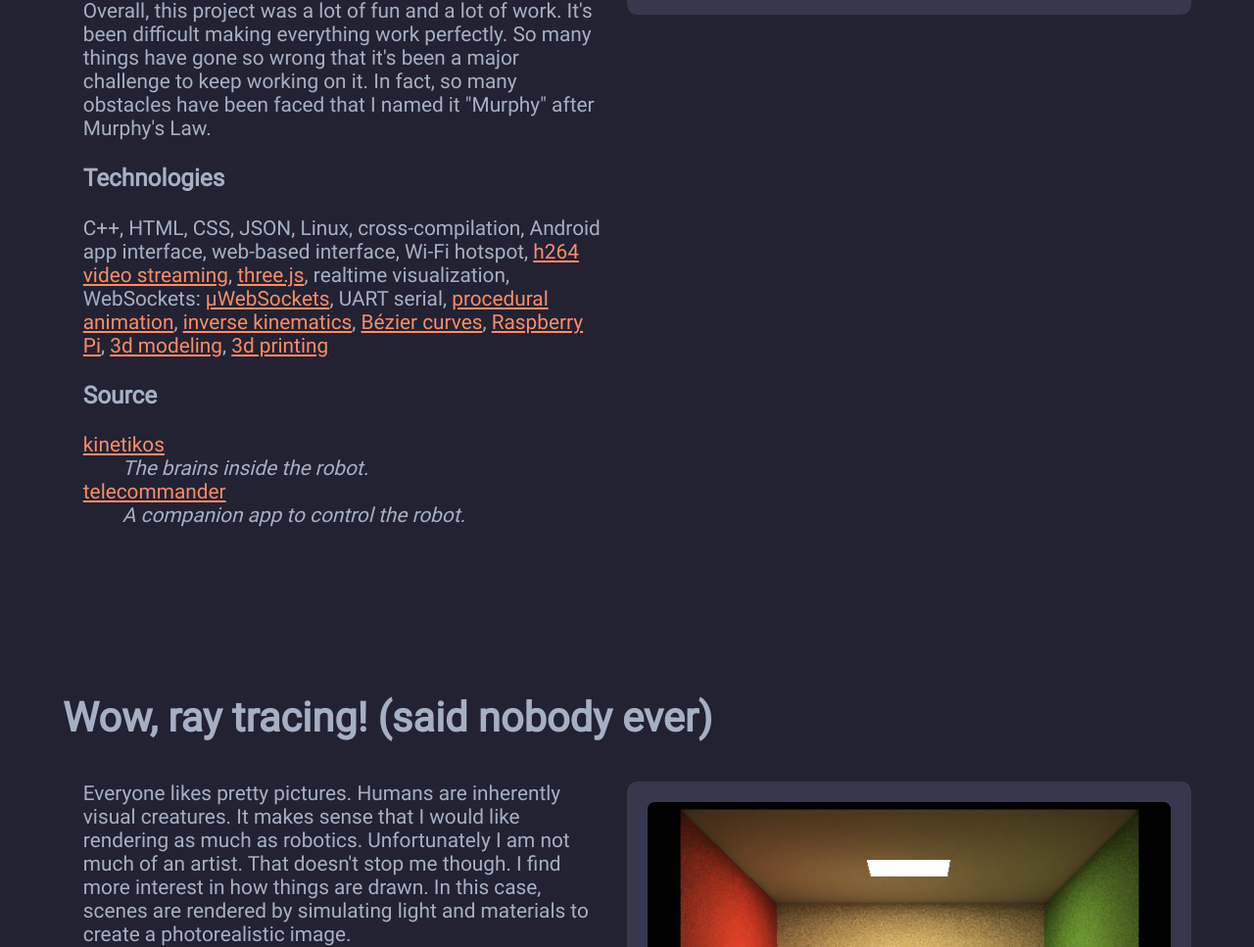
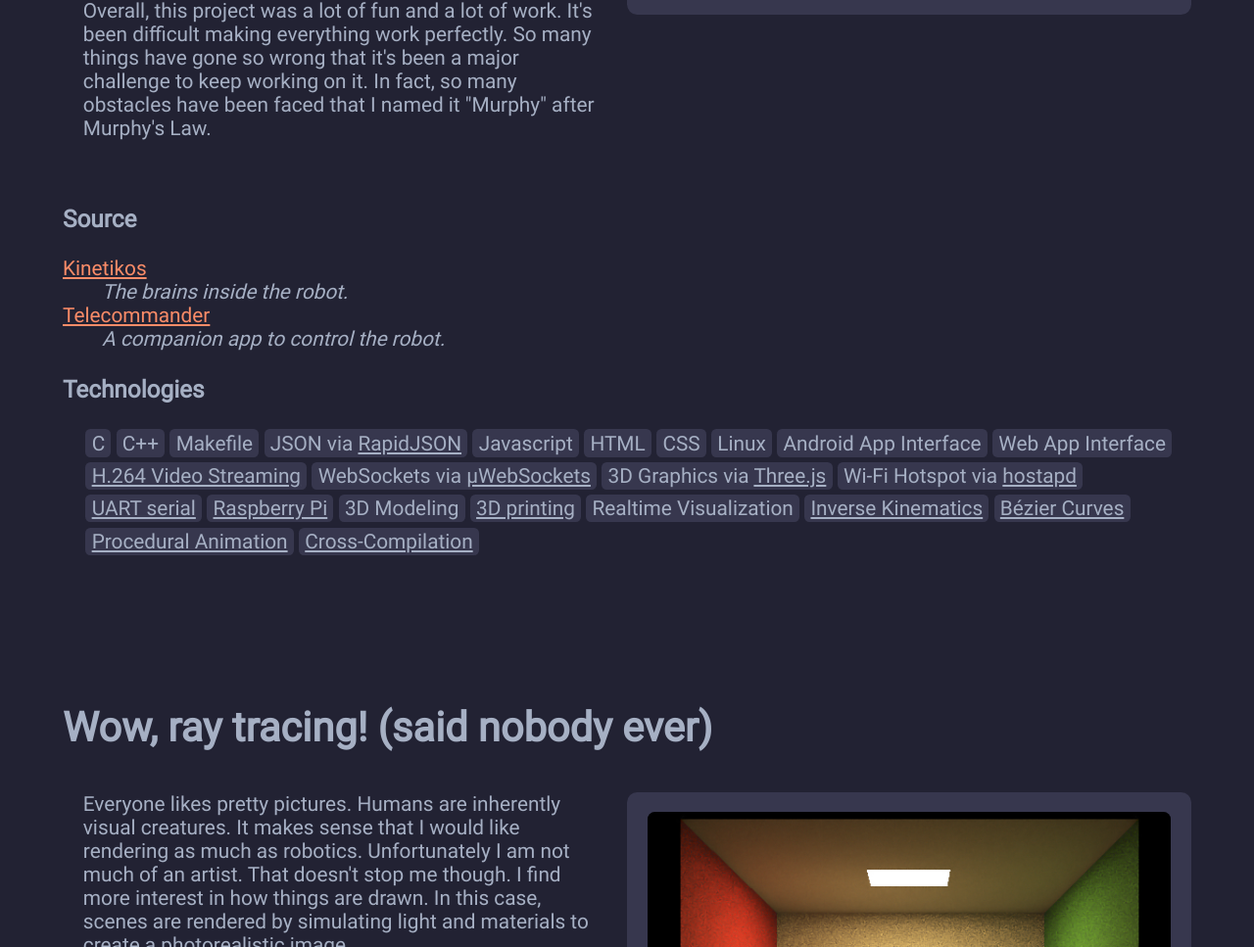
Before and after one commit to Nyrmburk/cdombroski-portfolio, a plain HTML site: page index_source.html in a window 1280 px wide. Shown: the part 1450-2417 px from the top of the page at 98% size. Drawn offline with Linux system fonts and the light colour scheme; no server answers.

Commit message:
Rework the style of the "Technologies" section

```diff
--- a/index_source.html
+++ b/index_source.html
@@ -41,38 +41,6 @@
 					<p>In a particulary exciting job I took, I had full access to a 3D printer for the first time. I knew what I had to do. I designed up a functional (but slightly ugly) hexapod robot. It was great. So many hours of work went into it and it was my pride and joy. Then tragedy struck; I left it in a hot car and the plastic melted and deformed. But frustrating as it was, I was determined to use what I had learned to push myself and redesign. Now I have a super sleek robot that is better than ever.</p>
 					<p>The robot is controlled from a website that it hosts over it's WiFI hotspot. Live video is streamed over for a first person view. The interface uses a virtual joystick to look around and drive.</p>
 					<p>Overall, this project was a lot of fun and a lot of work. It's been difficult making everything work perfectly. So many things have gone so wrong that it's been a major challenge to keep working on it. In fact, so many obstacles have been faced that I named it "Murphy" after Murphy's Law.</p>
-					<div>
-						<h3>Technologies</h3>
-						<p>
-						C++,
-						HTML,
-						CSS,
-						JSON,
-						Linux,
-						cross-compilation,
-						Android app interface,
-						web-based interface,
-						Wi-Fi hotspot,
-						<a href="https://github.com/131/h264-live-player">h264 video streaming</a>,
-						<a href="https://threejs.org/">three.js</a>,
-						realtime visualization,
-						WebSockets: <a href="https://github.com/uNetworking/uWebSockets">µWebSockets</a>,
-						UART serial,
-						<a href="https://en.wikipedia.org/wiki/Procedural_animation">procedural animation</a>,
-						<a href="https://en.wikipedia.org/wiki/Inverse_kinematics">inverse kinematics</a>,
-						<a href="https://en.wikipedia.org/wiki/B%C3%A9zier_curve">Bézier curves</a>,
-						<a href="https://www.raspberrypi.org/products/raspberry-pi-3-model-b/">Raspberry Pi</a>,
-						<a href="https://www.autodesk.com/products/inventor/overview">3d modeling</a>,
-						<a href="https://flashforge-usa.com/products/new-creator-pro-dual-extrusion-3d-printer?variant=5344998326310">3d printing</a>
-						</p>
-						<h3>Source</h3>
-						<dl>
-							<dt><a href="https://github.com/Nyrmburk/kinetikos">kinetikos</a></dt>
-							<dd>The brains inside the robot.</dd>
-						<a href="https://github.com/Nyrmburk/telecommander">telecommander</a>
-							<dd>A companion app to control the robot.</dd>
-						</dl>
-					</div>
 				</div>
 				<div class="item secondary">
 					<div class="slideshow">
@@ -137,6 +105,39 @@
 					</div>
 				</div>
 			</div>
+			<h3>Source</h3>
+			<dl>
+				<dt><a href="https://github.com/Nyrmburk/kinetikos">Kinetikos</a></dt>
+				<dd>The brains inside the robot.</dd>
+			<a href="https://github.com/Nyrmburk/telecommander">Telecommander</a>
+				<dd>A companion app to control the robot.</dd>
+			</dl>
+			<h3>Technologies</h3>
+			<ul class="tech">
+				<li>C</li>
+				<li>C++</li>
+				<li>Makefile</li>
+				<li>JSON via <a href="https://rapidjson.org/">RapidJSON</a></li>
+				<li>Javascript</li>
+				<li>HTML</li>
+				<li>CSS</li>
+				<li>Linux</li>
+				<li>Android App Interface</li>
+				<li>Web App Interface</li>
+				<li><a href="https://github.com/131/h264-live-player">H.264 Video Streaming</a></li>
+				<li>WebSockets via <a href="https://github.com/uNetworking/uWebSockets">µWebSockets</a></li>
+				<li>3D Graphics via <a href="https://threejs.org/">Three.js</a></li>
+				<li>Wi-Fi Hotspot via <a href="https://en.wikipedia.org/wiki/Hostapd">hostapd</a></li>
+				<li><a href="https://en.wikipedia.org/wiki/Universal_asynchronous_receiver-transmitter">UART serial</a></li>
+				<li><a href="https://www.raspberrypi.org/products/raspberry-pi-3-model-b/">Raspberry Pi</a></li>
+				<li>3D Modeling</li>
+				<li><a href="https://flashforge-usa.com/products/new-creator-pro-dual-extrusion-3d-printer?variant=5344998326310">3D printing</a></li>
+				<li>Realtime Visualization</li>
+				<li><a href="https://en.wikipedia.org/wiki/Inverse_kinematics">Inverse Kinematics</a></li>
+				<li><a href="https://en.wikipedia.org/wiki/B%C3%A9zier_curve">Bézier Curves</a></li>
+				<li><a href="https://en.wikipedia.org/wiki/Procedural_animation">Procedural Animation</a></li>
+				<li><a href="https://en.wikipedia.org/wiki/Cross_compiler">Cross-Compilation</a></li>
+			</ul>
 		</div>
 		<div id="renderer" class="page">
 			<h1>Wow, ray tracing! (said nobody ever)</h1>
--- a/style.css
+++ b/style.css
@@ -89,6 +89,37 @@ dd {
 .secondary {
 	margin-top: 2em;
 	background-color: #37374e;
+}
+
+.tech {
+	list-style-type: none;
+	overflow: hidden;
+	padding-left: 1em;
+}
+
+.tech > li {
+	display: block;
+	float: left;
+	margin: 0.125em;
+	padding: 0.1em;
+	padding-left: 0.3em;
+	padding-right: 0.3em;
+	border-radius: 0.25em;
+	background-color: #37374e;
+	transition: background-color 0.1s;
+}
+
+.tech > li:hover {
+	background-color: transparent;
+}
+
+.tech > li > a {
+	color: inherit;
+	transition: color 0.1s;
+}
+
+.tech > li:hover > a {
+	color: #fb8c68;
 }
 
 .slideshow {
```
